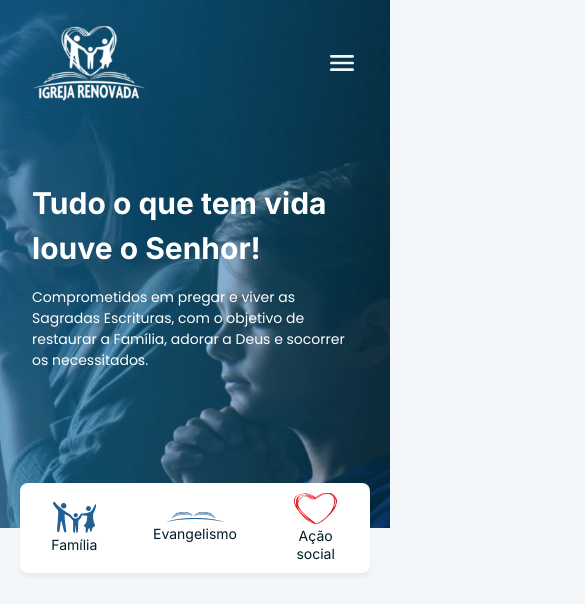
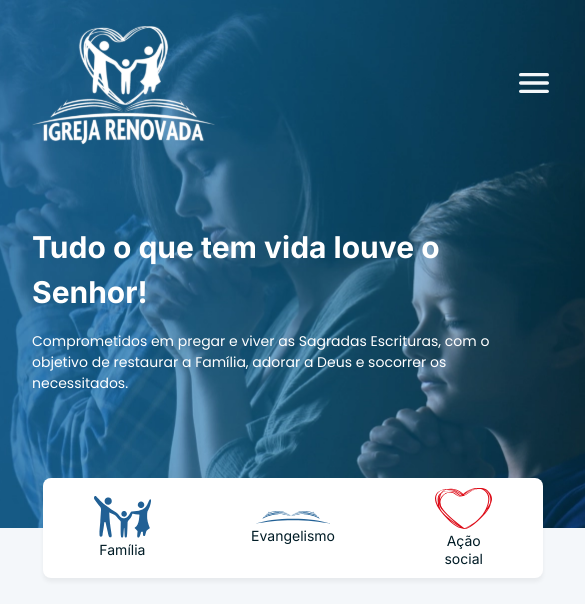
Before and after one commit to eriquyjhordan/igreja-renovada, a Next.js app: page / in a window 390 px wide. Shown: the top 604 px of the page, 585 px wide, since content can reach past the window. Built offline with nearby package versions, Linux system fonts and the light colour scheme.

Commit message:
fix: try a new aspect-ratio

```diff
--- a/src/styles/Home.module.css
+++ b/src/styles/Home.module.css
@@ -4,6 +4,7 @@
   min-width: 100vw;
   background-position: right;
   background-size: cover;
+  background-repeat: no-repeat;
   padding: 0.4rem 0;
   position: relative;
 }
@@ -180,26 +181,22 @@
 }
 
 @media (max-width: 440px) {
-  .principles {
-    width: 21.875rem;
-    height: 5.625rem;
-    bottom: -5.625rem;
+  .container {
+    aspect-ratio: 10/9;
   }
 
-
+  .principles {
+    width: 500px;
+    height: 6.25rem;
+    bottom: -6.25rem;
+  }
 
   .header>img {
     width: 35%;
   }
 
-  .hambugerMenu {
-    width: 2rem;
-    height: 2rem;
-  }
-
-
   .principleItem>img {
-    width: 60%;
+    width: 80%;
   }
 
   .principlesText {
```
